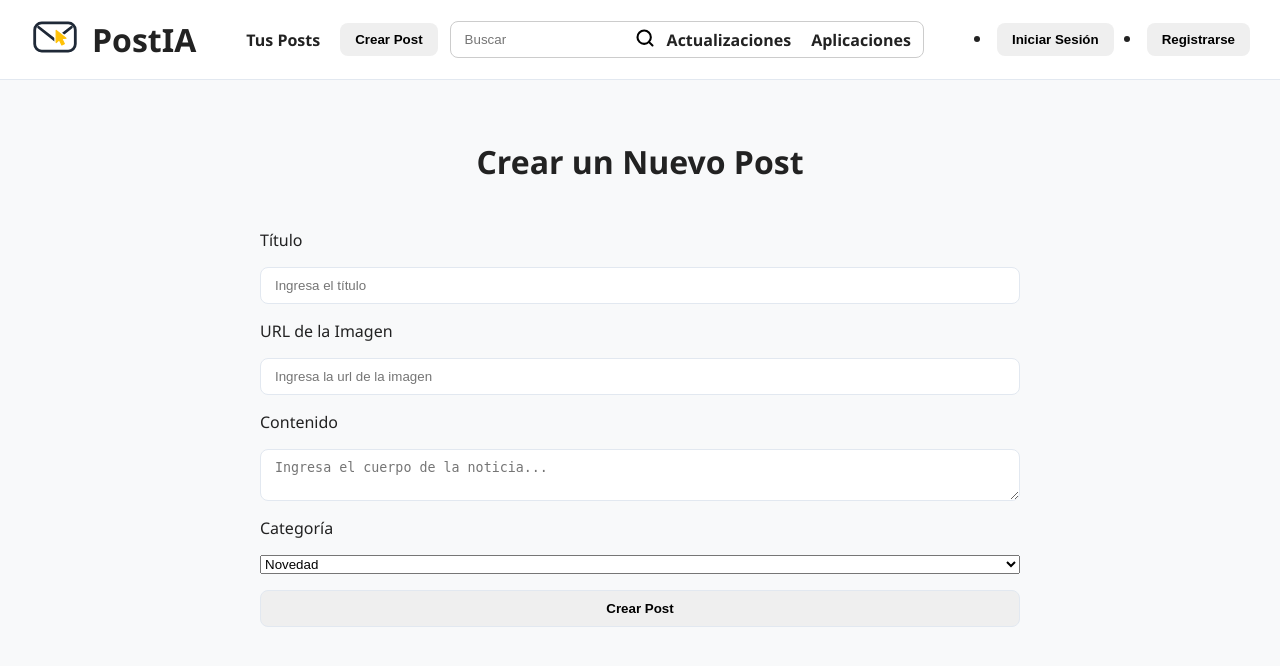
After one commit to Gusatavo94/Programacion-3, a PHP site: page /pages/create-post.html in a window 1280 px wide. The commit adds this page. Shown: the top 666 px of the page. Run offline with PHP 8.4, Linux system fonts and the light colour scheme.

Commit message:
new form

```diff
--- a/docker-compose.yml
+++ b/docker-compose.yml
@@ -1,11 +1,11 @@
 services:
   db:
     image: mysql:8.4
-    container_name: progra3
+    container_name: progra3-mysql
     restart: unless-stopped
     environment:
       MYSQL_ALLOW_EMPTY_PASSWORD: "yes"
-      MYSQL_DATABASE: hermes
+      MYSQL_DATABASE: postIA
     ports:
       - "3306:3306"
     volumes:
--- a/frontend/components/header.html
+++ b/frontend/components/header.html
@@ -2,25 +2,39 @@
     <nav>
         <!-- Logo y fecha -->
         <div>
+            <a href="/index.html">
                 <img src="/assets/logo.svg" width="50" height="50">
+            </a>
             <span style="font-size: 2em; font-weight: bold">PostIA</span>
         </div>
 
+
         <!-- Search bar -->
+        <div>
+            <div>
+            <ul class="nav-elements">
+                <li><a href="/index.html">Tus Posts</a></li>
+                <li><button class="secondary" onclick="location.href='/pages/create-post.html'">Crear Post</button></li>
+            </ul>
+        </div>
+
             <div class="search-container">
                 <input type="text" id="search-input" placeholder="Buscar">
                 <button id="search-btn" onclick="search()">
                     <img src="/assets/search.svg">
                 </button>
-        </div>
 
                 <!-- Navegación -->
                 <ul class="nav-elements">
-            <li><a href="/index.html">Inicio</a></li>
                     <li><a href="/pages/updates.html">Actualizaciones</a></li>
                     <li><a href="/pages/apps.html">Aplicaciones</a></li>
+                </ul>
+            </div>
 
-            <!-- Botones de sesión -->
+
+        </div>
+
+        <div>
             <span id="auth-buttons-group" style="display: flex; gap: 10px; align-items: center;">
                 <li>
                     <button onclick="location.href='/pages/auth/login.html'"> Iniciar Sesión </button>
@@ -29,6 +43,7 @@
                     <button onclick="location.href='/pages/auth/register.html'"> Registrarse </button>
                 </li>
             </span>
-        </ul>
+        </div>
+
     </nav>
 </header>
--- a/frontend/index.html
+++ b/frontend/index.html
@@ -3,7 +3,7 @@
 <head>
     <meta charset="UTF-8">
     <meta name="viewport" content="width=device-width, initial-scale=1.0">
-    <title>Todo Sobre IA - Hermes</title>
+    <title>PostIA</title>
     <link rel="stylesheet" href="styles.css">
 </head>
 <body>
--- a/frontend/pages/apps.html
+++ b/frontend/pages/apps.html
@@ -3,7 +3,7 @@
 <head>
     <meta charset="UTF-8">
     <meta name="viewport" content="width=device-width, initial-scale=1.0">
-    <title>Aplicaciones de IA - Hermes</title>
+    <title>PostIA</title>
     <link rel="stylesheet" href="/styles.css">
 </head>
 <body>
--- /dev/null
+++ b/frontend/pages/create-post.html
@@ -0,0 +1,37 @@
+<!DOCTYPE html>
+<html lang="es">
+<head>
+    <meta charset="UTF-8">
+    <meta name="viewport" content="width=device-width, initial-scale=1.0">
+    <title>PostIA</title>
+    <link rel="stylesheet" href="/styles.css">
+</head>
+
+<body>
+    <div id="header-container"></div>
+
+    <form id="new-post" class="form-create-post" onsubmit="createPost(event)">
+        <h1 class="new-detail-container">Crear un Nuevo Post</h1>
+
+        <label for="title">Título</label>
+        <input type="text" id="title" maxlength="30" required placeholder="Ingresa el título">
+
+        <label for="image-url">URL de la Imagen</label>
+        <input type="url" id="image-url" maxlength="500" required placeholder="Ingresa la url de la imagen">
+
+        <label for="content">Contenido</label>
+        <textarea id="content" maxlength="900" required placeholder="Ingresa el cuerpo de la noticia..."></textarea>
+
+        <label for="category">Categoría</label>
+        <select id="category" required>
+            <option value="Novedad">Novedad</option>
+            <option value="Tecnologia">Tecnología</option>
+            <option value="Programas">Programas</option>
+        </select>
+
+        <button type="submit">Crear Post</button>
+    </form>
+    <script src="/script.js"></script>
+</body>
+
+</html>
--- a/frontend/pages/new.html
+++ b/frontend/pages/new.html
@@ -3,7 +3,7 @@
     <head>
         <meta charset="UTF-8">
         <meta name="viewport" content="width=device-width, initial-scale=1.0">
-        <title>Document</title>
+        <title>PostIA</title>
         <link rel="stylesheet" href="/styles.css">
     </head>
     <body>
--- a/frontend/pages/updates.html
+++ b/frontend/pages/updates.html
@@ -3,7 +3,7 @@
 <head>
     <meta charset="UTF-8">
     <meta name="viewport" content="width=device-width, initial-scale=1.0">
-    <title>Novedades de IA - Hermes</title>
+    <title>PostIA</title>
     <link rel="stylesheet" href="/styles.css">
 </head>
 <body>
--- a/frontend/script.js
+++ b/frontend/script.js
@@ -111,6 +111,57 @@ window.logout = () => {
         window.location.href = '/index.html';
     }
 };
+
+// crear posts
+
+async function createPost(event){
+    event.preventDefault();
+
+    //validaciones:
+    const user = getCurrentUser();
+    const token = getToken();
+
+    if (!user || !token) {
+        alert("Primero Logeate");
+        return;
+    }
+
+    //datos del post
+    const title = document.getElementById('title');
+    const imageUrl = document.getElementById('image-url');
+    const content = document.getElementById('content');
+    const category = document.getElementById('category');
+
+    //validaciones
+    if (!title || !imageUrl || !content || !category) {
+        alert("Todos los campos son obligatorios");
+        return;
+    }
+
+    //hacemos el fetch
+    const response = await fetch('/api/posts', {
+        method: 'POST',
+        headers: {
+            'Content-Type': 'application/json',
+            'Authorization': `Bearer ${token}`
+        },
+        body: JSON.stringify({
+            user_id: user.id,
+            title: title.value,
+            content: content.value,
+            image: imageUrl.value,
+            category: category.value
+        })
+    });
+
+    if (response.ok) {
+        alert("Post creado exitosamente");
+        window.location.href = '/index.html';
+    }
+    else {
+        alert("Error al crear el post");
+    }
+}
 
 //buscar post
 window.search = () => {
--- a/frontend/styles.css
+++ b/frontend/styles.css
@@ -194,3 +194,38 @@ button:hover {
     border-color: var(--primary);
     box-shadow: 0 0 0 3px rgba(255, 193, 7, 0.2);
 }
+
+.form-create-post {
+    max-width: 800px;
+    margin: 30px auto;
+    padding: 0 20px;
+    display: flex;
+    flex-direction: column;
+    gap: 16px;
+}
+
+.form-create-post input, .form-create-post textarea {
+    width: 100%;
+    padding: 10px 14px;
+    border: 1.5px solid var(--border-color);
+    border-radius: var(--radius);
+    outline: none;
+}
+
+.form-create-post input:focus, .form-create-post textarea:focus {
+    border-color: var(--primary);
+    box-shadow: 0 0 0 3px rgba(255, 193, 7, 0.2);
+}
+
+.form-create-post button {
+    width: 100%;
+    padding: 10px 14px;
+    border: 1.5px solid var(--border-color);
+    border-radius: var(--radius);
+    outline: none;
+}
+
+.form-create-post button:hover {
+    opacity: 0.9;
+    transform: translateY(-1px);
+}
```
Lines whose indentation alone changed are shown as unchanged.
